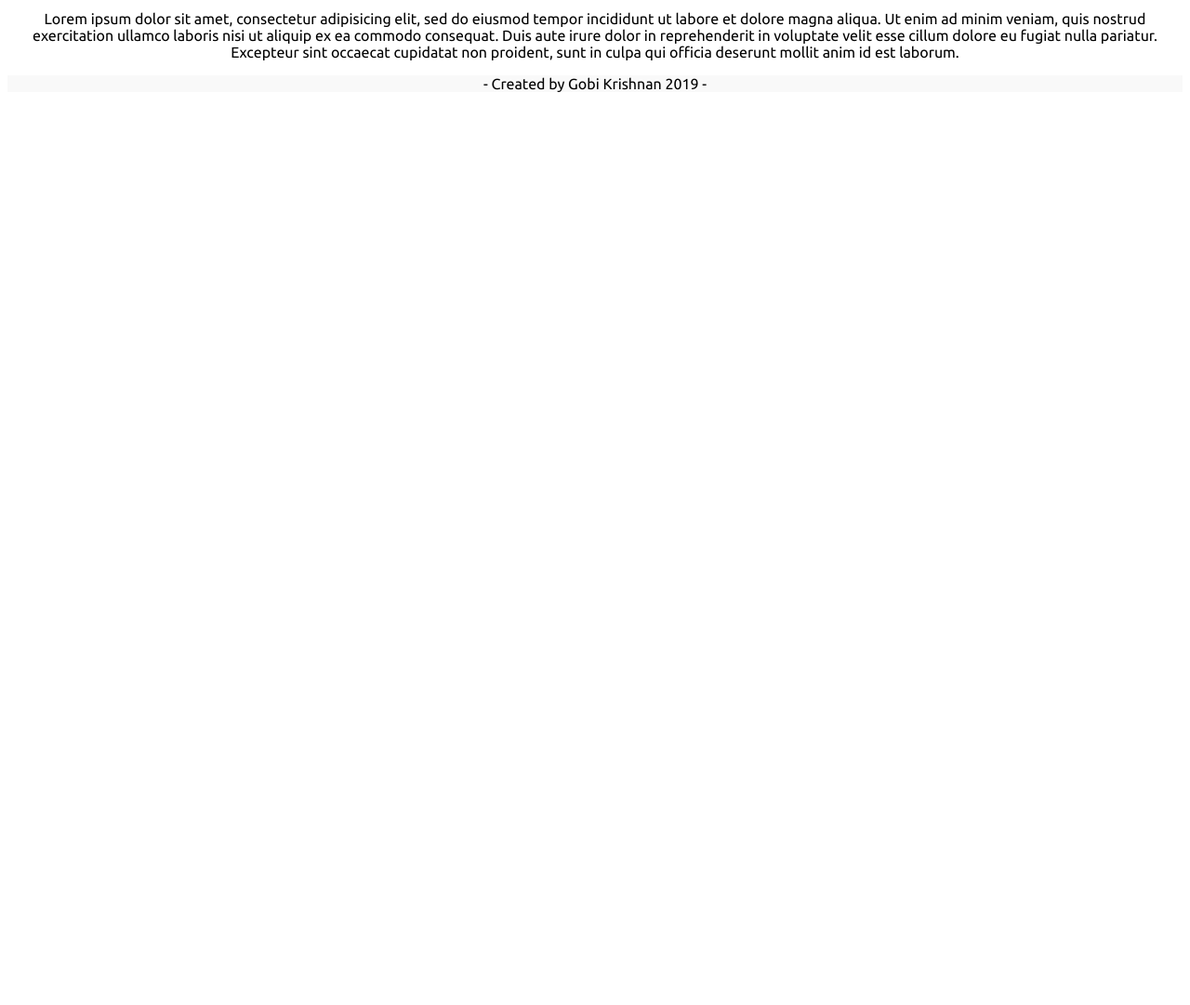
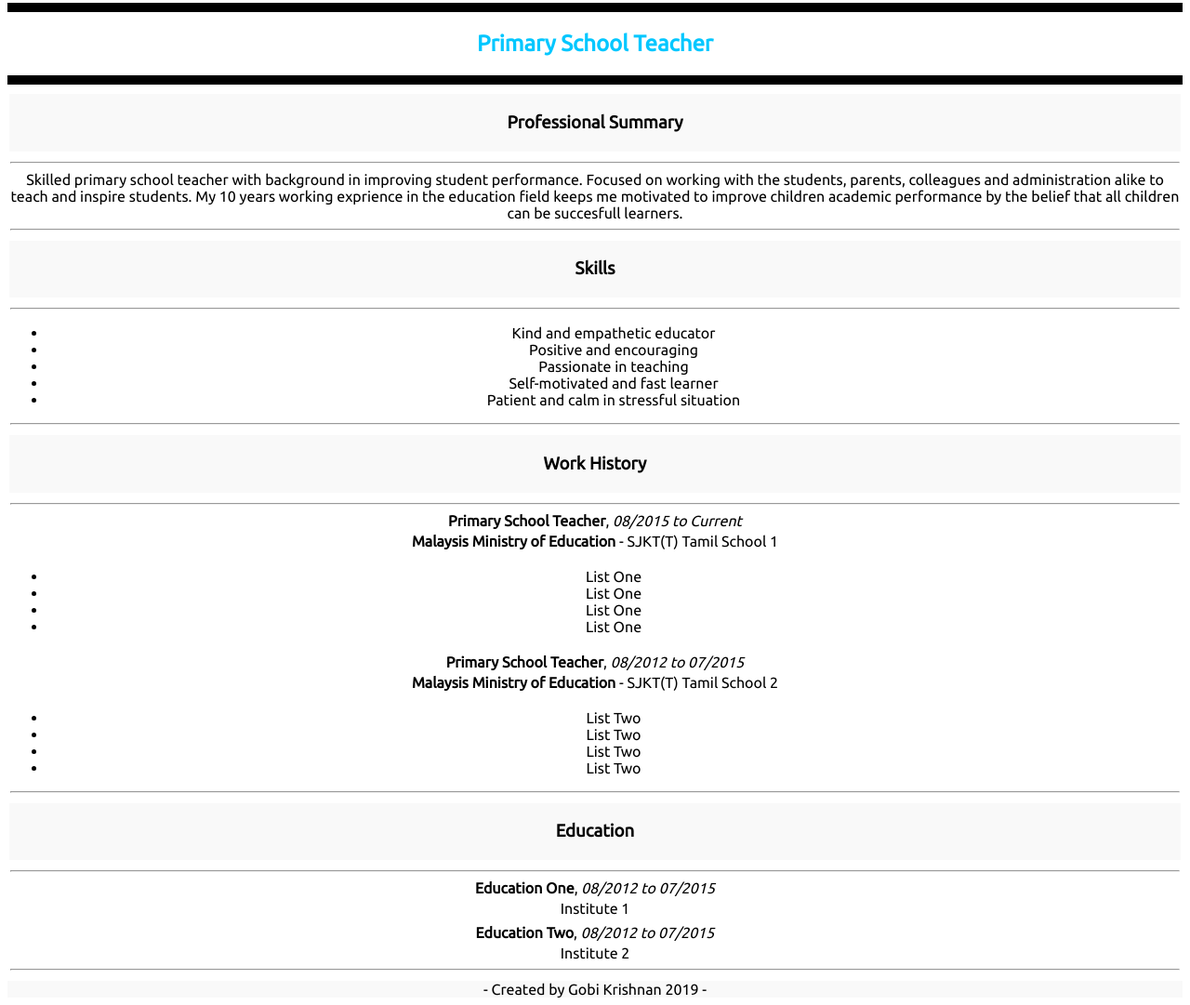
Before and after one commit to mugi232/simple-html-website, a plain HTML site: page resume.html in a window 1280 px wide. Shown: the part 191-1272 px from the top of the page at 93% size. Before the commit the page ends 800 px from the top, so only its background shows below. Drawn offline with Linux system fonts and the light colour scheme.

Commit message:
Finished resume.html page

```diff
--- a/resume.html
+++ b/resume.html
@@ -23,8 +23,94 @@
     </header>
 
     <!-- Central Section -->
-    <p>Lorem ipsum dolor sit amet, consectetur adipisicing elit, sed do eiusmod tempor incididunt ut labore et dolore magna aliqua. Ut enim ad minim veniam, quis nostrud exercitation ullamco laboris nisi ut aliquip ex ea commodo consequat. Duis aute irure dolor in reprehenderit in voluptate velit esse cillum dolore eu fugiat nulla pariatur. Excepteur sint occaecat cupidatat non proident, sunt in culpa qui officia deserunt mollit anim id est laborum.</p>
+    <hr style="border:5px solid;">
+    <h2 style = "color:#00c7ff">Primary School Teacher</h2>
+    <hr style="border:5px solid;">
 
+    <table width = 100%>
+      <tr>
+        <td style ="background-color:#f9f9f9;"><h3>Professional Summary</h3></td>
+      </tr>
+      <tr>
+        <td><hr> Skilled primary school teacher with background in improving student performance. Focused on working with the students, parents,
+        colleagues and administration alike to teach and inspire students. My 10 years working exprience in the education field keeps me motivated
+       to improve children academic performance by the belief that all children can be succesfull learners. <hr></td>
+      </tr>
+
+      <tr>
+        <td style ="background-color:#f9f9f9;"><h3>Skills</h3></td>
+      </tr>
+      <tr>
+        <td>
+          <hr>
+          <ul>
+            <li>Kind and empathetic educator</li>
+            <li>Positive and encouraging</li>
+            <li>Passionate in teaching</li>
+            <li>Self-motivated and fast learner</li>
+            <li>Patient and calm in stressful situation</li>
+          </ul>
+          <hr>
+        </td>
+      </tr>
+
+      <tr>
+        <td style ="background-color:#f9f9f9;"><h3>Work History</h3></td>
+      </tr>
+      <tr>
+        <td><hr><strong>Primary School Teacher</strong>, <em>08/2015 to Current</em></td>
+      </tr>
+      <tr>
+        <td><strong>Malaysis Ministry of Education</strong> - SJKT(T) Tamil School 1 </td>
+      </tr>
+      <tr>
+        <td>
+          <ul>
+            <li>List One</li>
+            <li>List One</li>
+            <li>List One</li>
+            <li>List One</li>
+          </ul>
+        </td>
+      </tr>
+
+      <tr>
+        <td><strong>Primary School Teacher</strong>, <em>08/2012 to 07/2015</em></td>
+      </tr>
+      <tr>
+        <td><strong>Malaysis Ministry of Education</strong> - SJKT(T) Tamil School 2 </td>
+      </tr>
+      <tr>
+        <td>
+          <ul>
+            <li>List Two</li>
+            <li>List Two</li>
+            <li>List Two</li>
+            <li>List Two</li>
+          </ul>
+          <hr>
+        </td>
+      </tr>
+
+    <tr>
+      <td style ="background-color:#f9f9f9;"><h3>Education</h3></td>
+    </tr>
+    <tr>
+      <td><strong><hr>Education One</strong>, <em>08/2012 to 07/2015</em></td>
+    </tr>
+    <tr>
+      <td>Institute 1</td>
+    </tr>
+    <tr>
+      <td></td>
+    </tr>
+    <tr>
+      <td><strong>Education Two</strong>, <em>08/2012 to 07/2015</em></td>
+    </tr>
+    <tr>
+      <td>Institute 2<hr></td>
+    </tr>
+</table>
     <!-- Footer section -->
     <footer style = "background-color: #f9f9f9; width: 100%; bottom: 0;">- Created by Gobi Krishnan 2019 -</footer>
   </body>
```
